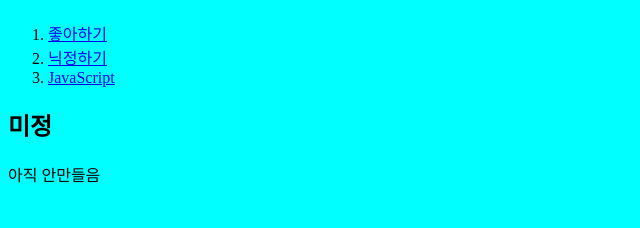
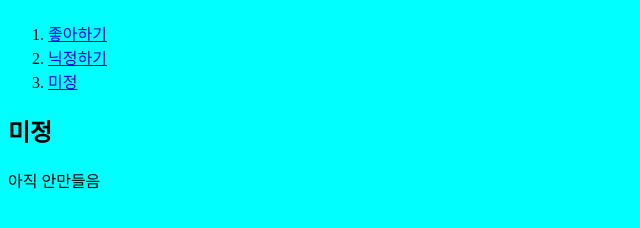
Before and after one commit to AA1004/Choshul, a plain HTML site: page 3.html in a window 1280 px wide. Shown: the part 68-296 px from the top of the page, without its empty margins (0-640 px from the left). Drawn offline with Linux system fonts and the light colour scheme.

Commit message:
Update 3.html

```diff
--- a/3.html
+++ b/3.html
@@ -10,7 +10,7 @@
   <ol>
     <li><a href="1.html">좋아하기</a></li>
     <li><a href="2.html">닉정하기</a></li>
-    <li><a href="3.html">JavaScript</a></li>
+    <li><a href="3.html">미정</a></li>
   </ol>
   <h2>미정</h2>
   <p>아직 안만들음
```
